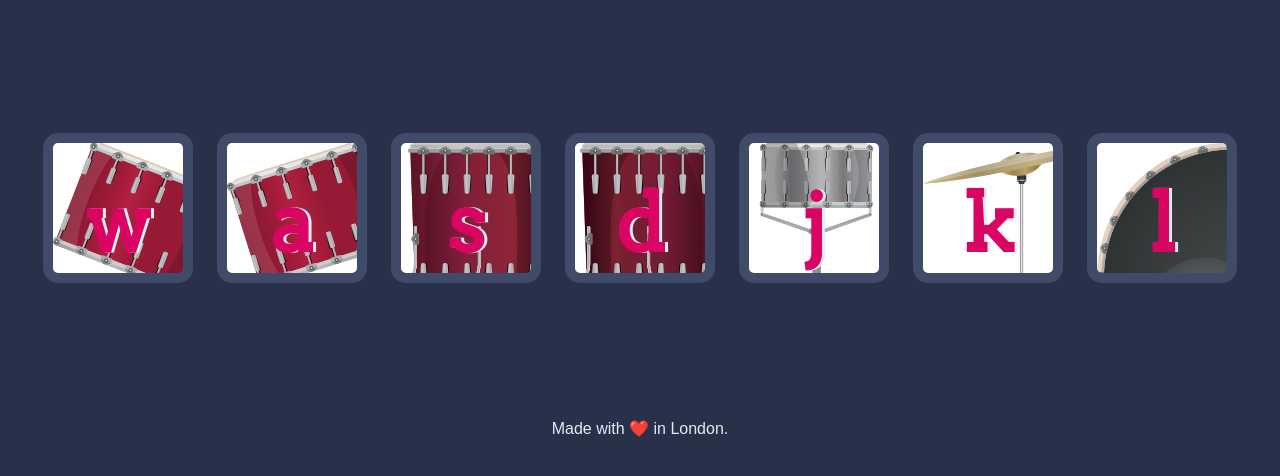
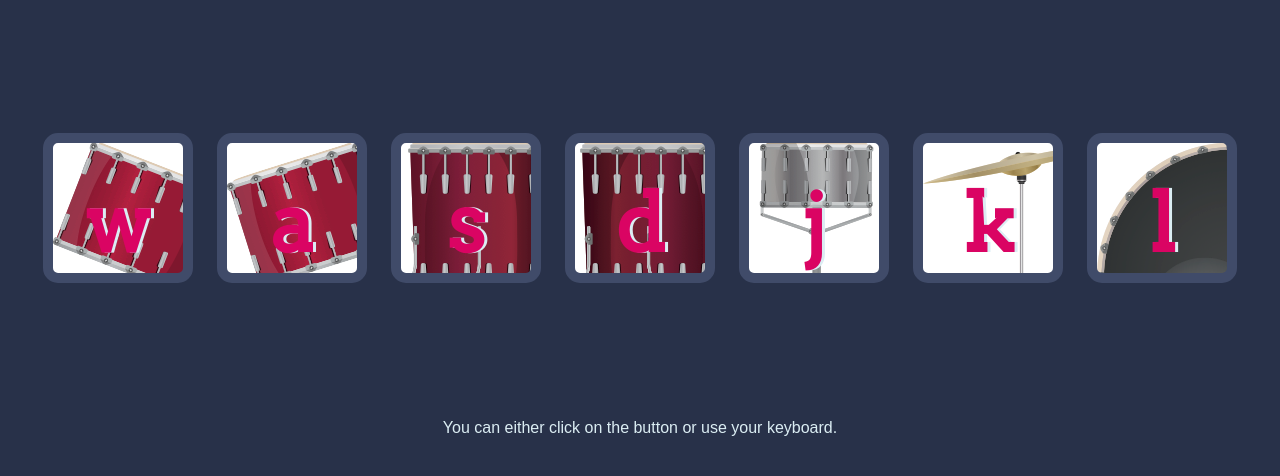
Before and after one commit to chirag35847/Drum-Kit, a plain HTML site: page index.html in a window 1280 px wide. Shown: the part 156-632 px from the top of the page. Drawn offline with Linux system fonts and the light colour scheme.

Commit message:
Updated index.html

```diff
--- a/index.html
+++ b/index.html
@@ -24,7 +24,7 @@
   <script src="index.js"></script>
 
   <footer>
-    Made with ❤️ in London.
+    You can either click on the button or use your keyboard.
   </footer>
 </body>
 
```
